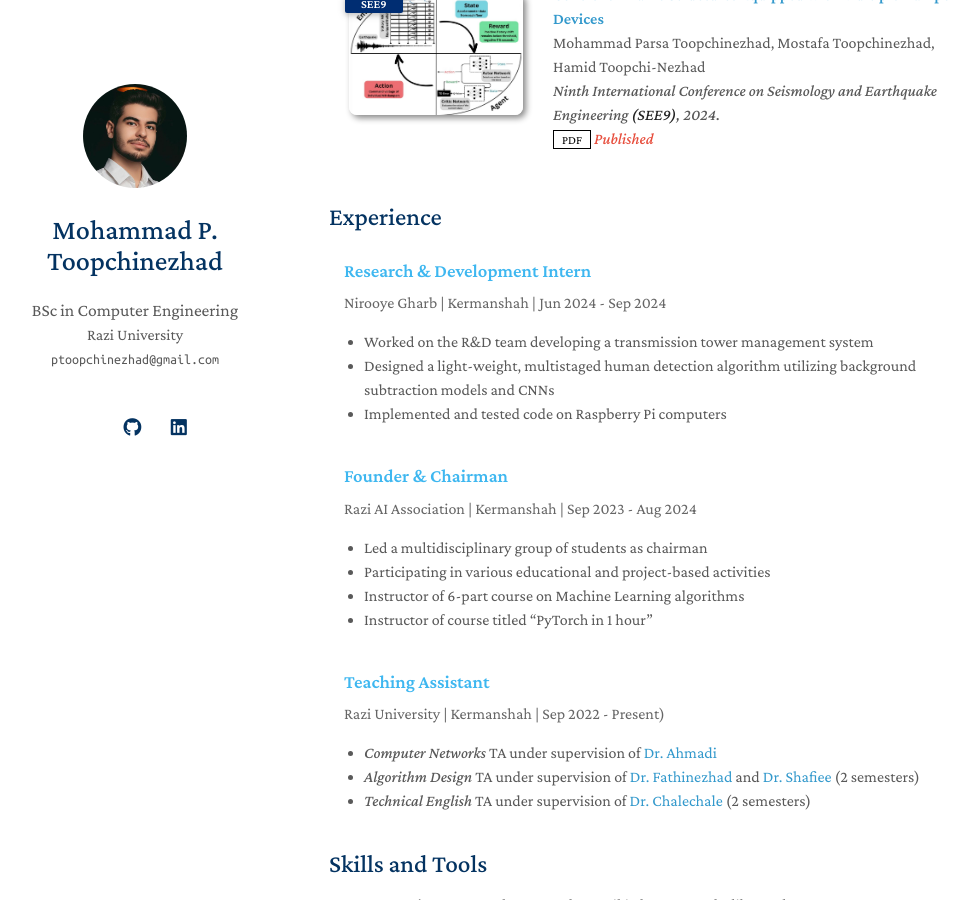
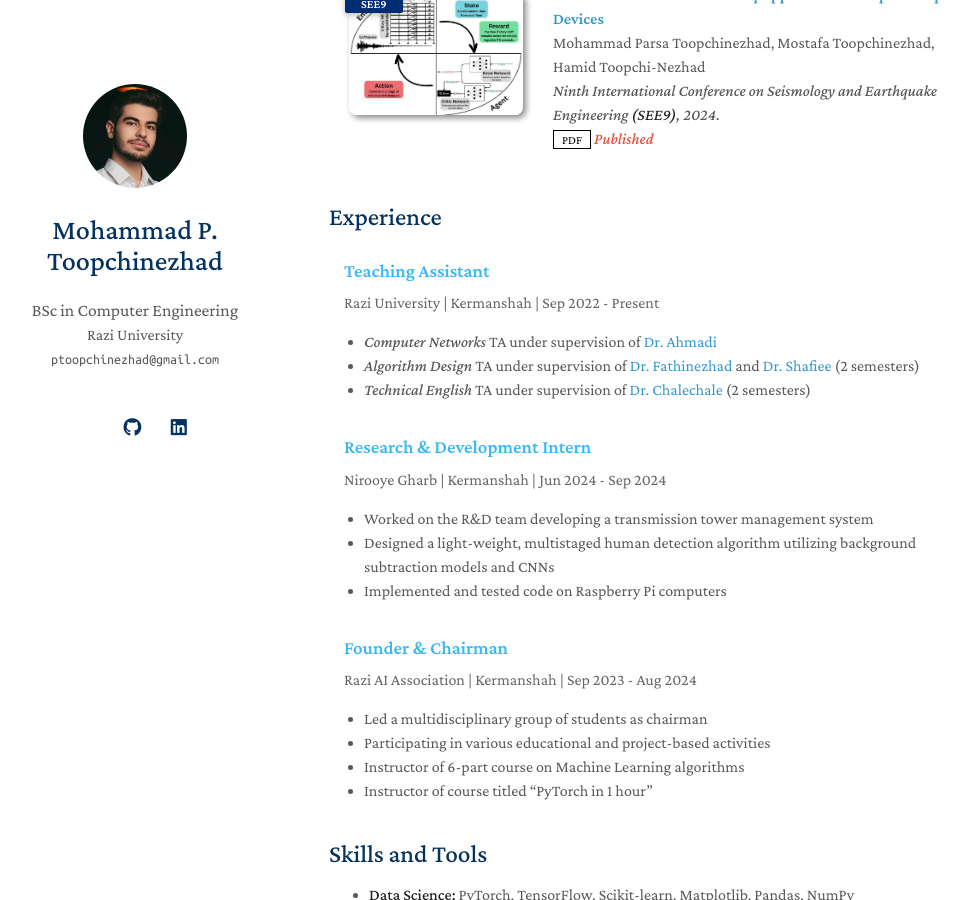
Before and after one commit to Procedurally-Generated-Human/Procedurally-Generated-Human.github.io, a Jekyll site: the page built from index.md, in a window 1280 px wide and 900 px high, scrolled down 527 px. Shown: the whole window, without its empty margins (141-1119 px from the left). Built offline with Jekyll 4.4.1, drawn with Linux system fonts in a browser that asks for light colours; a style sheet for code colours, icons or effects is not loaded; our own code applies the rules of GitHub Pages for plain Markdown files.

Commit message:
Update index.md

```diff
--- a/index.md
+++ b/index.md
@@ -22,13 +22,30 @@ Seeking master's position for Fall 2025
 
 ## Experience
 
-<!-- Experience Item 1 -->
+
 <div style="
     border-radius: 5px;
     padding: 15px;
     background-color:transparent;
 ">
-    <h3 style="color: #3eb7f0; margin-top: 0;">
+    <h3 style="color: #3eb7f0; margin-top: 0px;">
+        Teaching Assistant
+    </h3>
+    <p style="color: #666; margin-bottom: 15px; margin-top: -10px">Razi University | Kermanshah | Sep 2022 - Present</p>
+    <ul style="list-style-type: disc; padding-left: 20px; ">
+        <li><i>Computer Networks</i> TA under supervision of <a href="https://scholar.google.com/citations?user=nLI3EwoAAAAJ&hl=en">Dr. Ahmadi</a></li>
+                <li><i>Algorithm Design</i> TA under supervision of <a href="https://scholar.google.com/citations?user=0-MY9rYAAAAJ&hl=en">Dr. Fathinezhad</a> and <a href="https://scholar.google.com/citations?hl=en&user=PPq5ipEAAAAJ&">Dr. Shafiee</a> (2 semesters)</li>
+        <li><i>Technical English</i> TA under supervision of <a href="https://scholar.google.com/citations?hl=en&user=C1-FBkUAAAAJ&">Dr. Chalechale</a> (2 semesters)</li>
+    </ul>
+</div>
+
+
+<div style="
+    border-radius: 5px;
+    padding: 15px;
+    background-color:transparent;
+">
+    <h3 style="color: #3eb7f0; margin-top: -15px;">
         Research & Development Intern
     </h3>
     <p style="color: #666; margin-bottom: 15px; margin-top: -10px">Nirooye Gharb | Kermanshah | Jun 2024 - Sep 2024</p>
@@ -39,13 +56,13 @@ Seeking master's position for Fall 2025
     </ul>
 </div>
 
-<!-- Experience Item 2 -->
+
 <div style="
     border-radius: 5px;
     padding: 15px;
     background-color:transparent;
 ">
-    <h3 style="color: #3eb7f0; margin-top: -10px;">
+    <h3 style="color: #3eb7f0; margin-top: -15px;">
         Founder & Chairman
     </h3>
     <p style="color: #666; margin-bottom: 15px; margin-top: -10px">Razi AI Association | Kermanshah | Sep 2023 - Aug 2024</p>
@@ -57,22 +74,6 @@ Seeking master's position for Fall 2025
     </ul>
 </div>
 
-<div style="
-    border-radius: 5px;
-    padding: 15px;
-    background-color:transparent;
-">
-    <h3 style="color: #3eb7f0; margin-top: -10px;">
-        Teaching Assistant
-    </h3>
-    <p style="color: #666; margin-bottom: 15px; margin-top: -10px">Razi University | Kermanshah | Sep 2022 - Present)</p>
-    <ul style="list-style-type: disc; padding-left: 20px; ">
-        <li><i>Computer Networks</i> TA under supervision of <a href="https://scholar.google.com/citations?user=nLI3EwoAAAAJ&hl=en">Dr. Ahmadi</a></li>
-                <li><i>Algorithm Design</i> TA under supervision of <a href="https://scholar.google.com/citations?user=0-MY9rYAAAAJ&hl=en">Dr. Fathinezhad</a> and <a href="https://scholar.google.com/citations?hl=en&user=PPq5ipEAAAAJ&">Dr. Shafiee</a> (2 semesters)</li>
-        <li><i>Technical English</i> TA under supervision of <a href="https://scholar.google.com/citations?hl=en&user=C1-FBkUAAAAJ&">Dr. Chalechale</a> (2 semesters)</li>
-    </ul>
-</div>
-
 
 
 ## Skills and Tools
```
